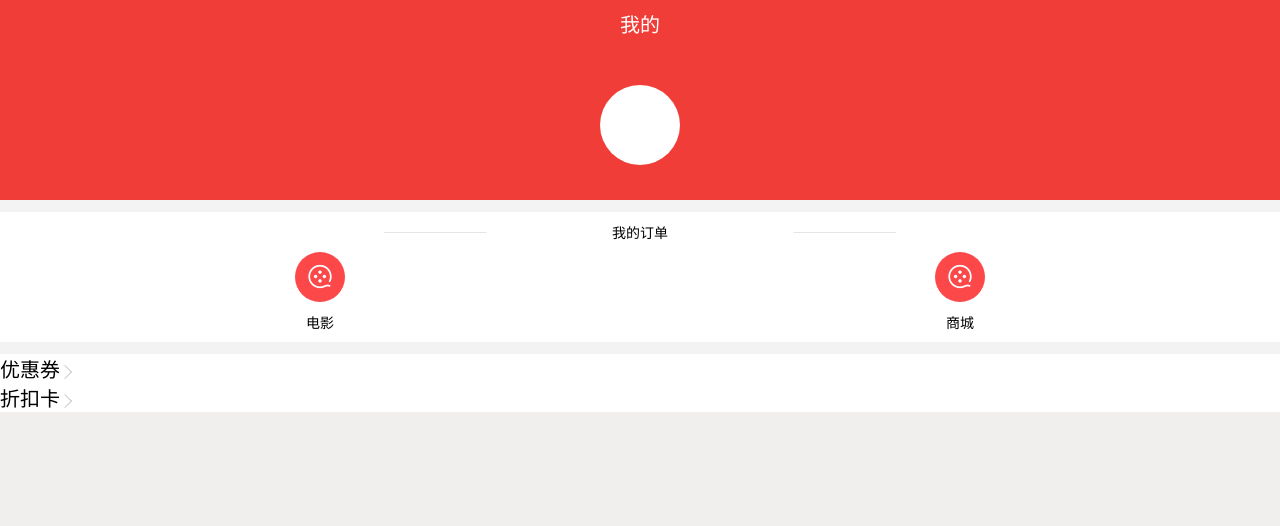
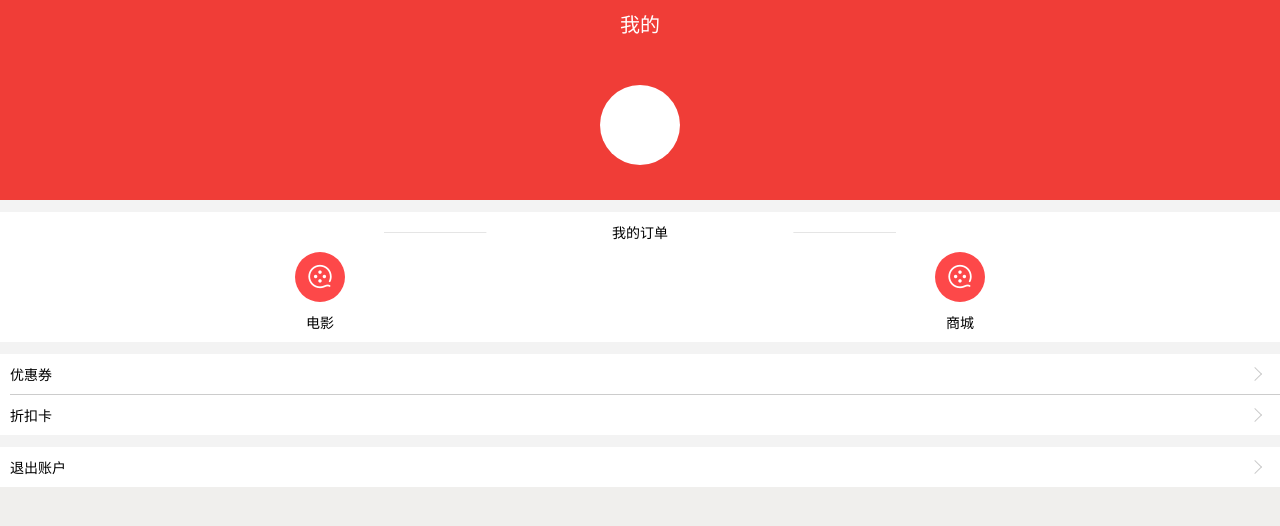
Before and after one commit to Snail-Lu/react-meituan, a React app: page /my in a window 1280 px wide. Shown: the top 526 px of the page. Built offline with nearby package versions, Linux system fonts and the light colour scheme; the HTML template or start-up script is replaced by a standard one.

Commit message:
影院部分 个人中心静态页面完善

```diff
--- a/src/pages/movies/my/my.jsx
+++ b/src/pages/movies/my/my.jsx
@@ -35,12 +35,18 @@ export default class My extends Component {
                         </div>
                     </div>
                     <div className="assets-box">
-                        <div className="coupon-item">
-                            <span>优惠券</span>
+                        <div className="coupon-item flex-between">
+                            <span className="item-name">优惠券</span>
                             <span className="icon-right"></span>
                         </div>
-                        <div className="membercard-item">
-                            <span>折扣卡</span>
+                        <div className="membercard-item flex-between">
+                            <span className="item-name">折扣卡</span>
+                            <span className="icon-right"></span>
+                        </div>
+                    </div>
+                    <div className="assets-box">
+                        <div className="membercard-item flex-between">
+                            <span className="item-name">退出账户</span>
                             <span className="icon-right"></span>
                         </div>
                     </div>
--- a/src/pages/movies/my/my.scss
+++ b/src/pages/movies/my/my.scss
@@ -86,6 +86,22 @@
         .assets-box{
             margin-top: 0.6rem;
             background-color: #fff;
+            font-size: 0.7rem;
+            .coupon-item{
+                padding: 0.5rem 0.5rem 0.5rem 0;
+                margin-left: 0.5rem;
+                border-bottom: 1px solid #ccc;
+                .icon-right{
+                    margin-right: 0.5rem;
+                }
+            }
+            .membercard-item{
+                padding: 0.5rem 0.5rem 0.5rem 0;
+                margin-left: 0.5rem;
+                .icon-right{
+                    margin-right: 0.5rem;
+                }
+            }
         }
     }
 
--- a/src/style/base.scss
+++ b/src/style/base.scss
@@ -40,6 +40,7 @@
   .flex-between{
     display: flex;
     justify-content: space-between;
+    align-items: center;
   }
   .flex-center{
     display: flex;
```
